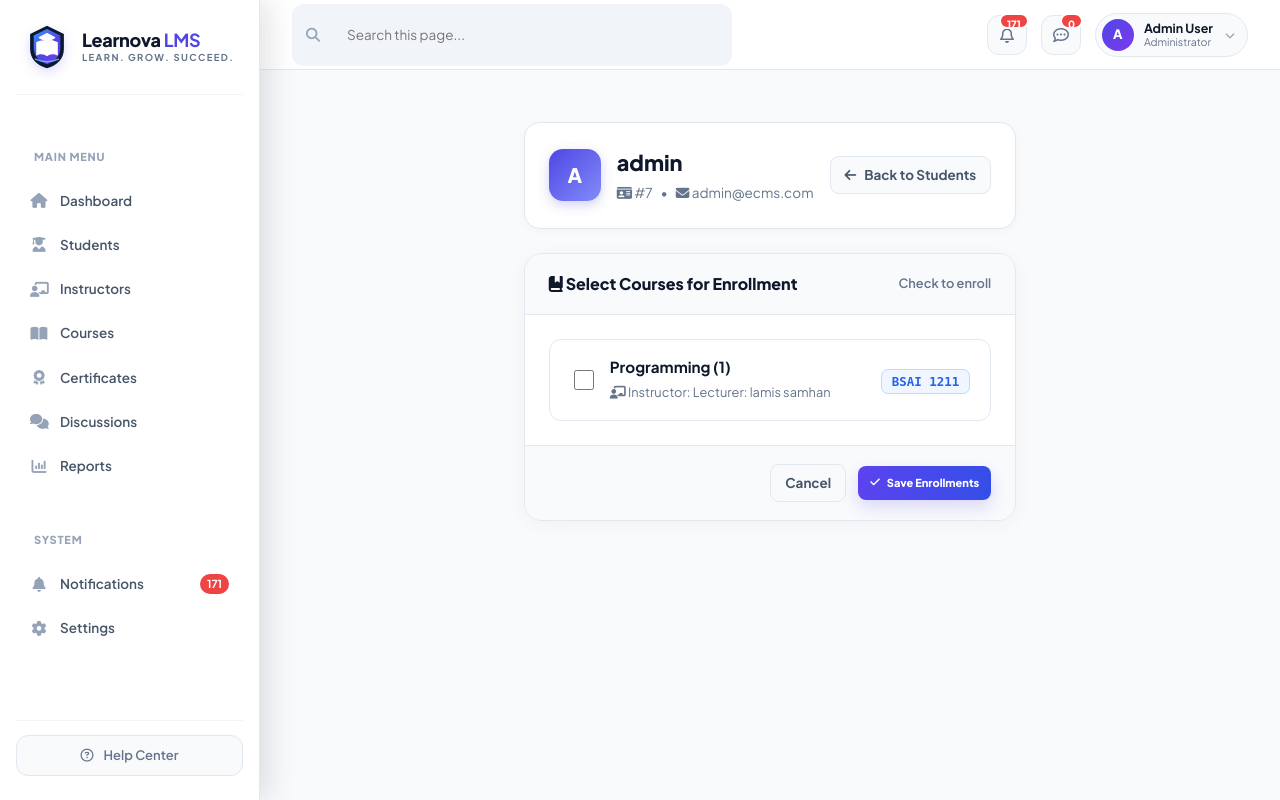
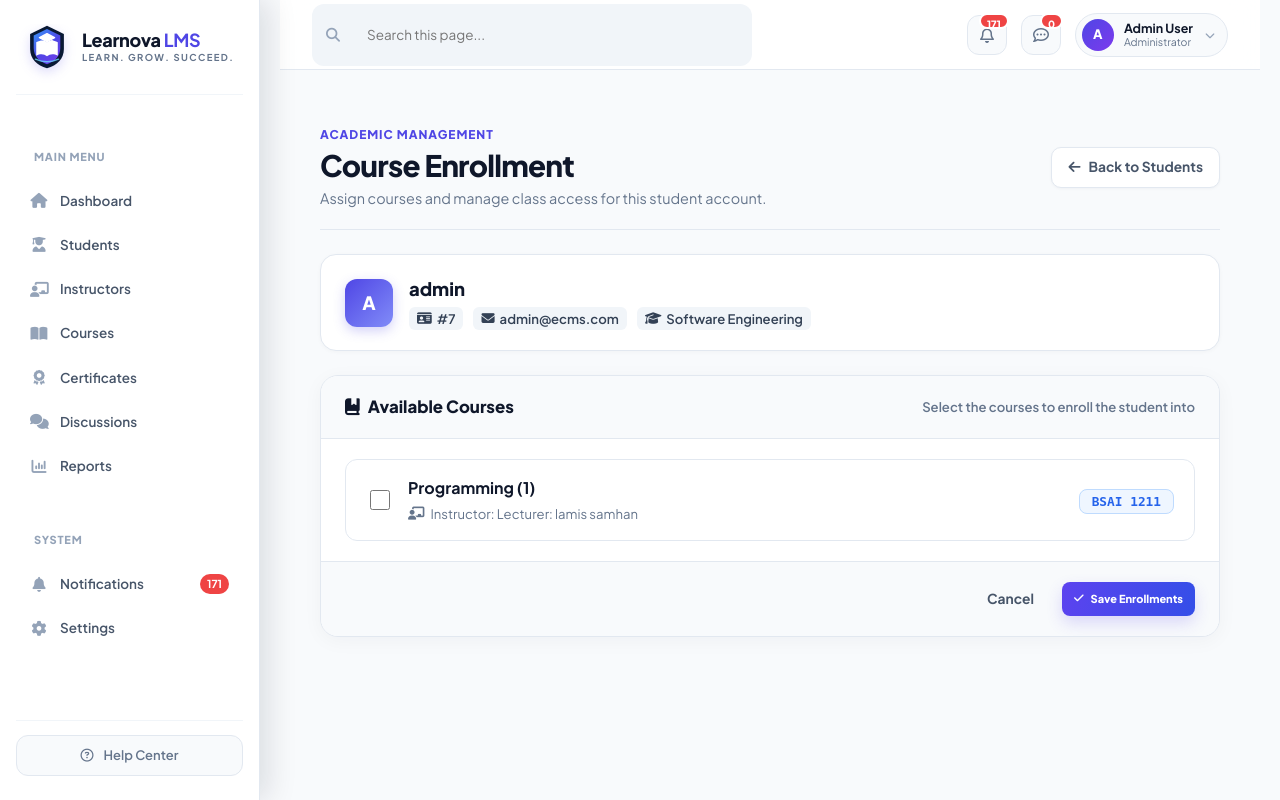
Before and after one commit to sanad-shat/Learnova-LMS-Platform, a Flask app: template ecms/app/templates/admin/enroll_courses.html in a window 1280 px wide. Run offline with Flask 3, Linux system fonts and the light colour scheme; the template is opened without the code that fills it: values that come from a table or form of the project are taken from there, others are empty.

Commit message:
Update enroll_courses.html

```diff
--- a/ecms/app/templates/admin/enroll_courses.html
+++ b/ecms/app/templates/admin/enroll_courses.html
@@ -21,26 +21,95 @@
     --success-text: #059669;
   }
 
-  .enroll-page-shell {
-    width: 100%;
-    max-width: 860px;
-    margin: 20px auto 60px;
-    padding: 0 16px;
-    box-sizing: border-box;
+  .content, .app-main {
+    max-width: 100% !important;
+    width: 100% !important;
+    padding-left: 20px !important;
+    padding-right: 20px !important;
   }
 
-  .enroll-header-card {
-    background: #ffffff;
-    border: 1px solid var(--slate-200);
-    border-radius: 16px;
-    padding: 24px;
-    margin-bottom: 24px;
-    box-shadow: 0 2px 10px rgba(15, 23, 42, 0.03);
+  .enroll-page-shell {
+    width: 100% !important;
+    max-width: 100% !important;
+    padding: 24px 20px 60px !important;
+    margin: 0 !important;
+    box-sizing: border-box;
+    font-family: inherit;
+  }
+
+  .enroll-top-bar {
     display: flex;
     justify-content: space-between;
     align-items: center;
     flex-wrap: wrap;
     gap: 16px;
+    margin-bottom: 24px;
+    padding-bottom: 20px;
+    border-bottom: 1px solid var(--slate-200);
+    width: 100%;
+  }
+
+  .page-title-group h5 {
+    font-size: 0.75rem;
+    font-weight: 800;
+    text-transform: uppercase;
+    letter-spacing: 0.08em;
+    color: var(--primary);
+    margin: 0 0 4px;
+  }
+
+  .page-title-group h1 {
+    font-size: 1.85rem;
+    font-weight: 800;
+    color: var(--slate-900);
+    letter-spacing: -0.025em;
+    margin: 0 0 4px;
+    line-height: 1.2;
+  }
+
+  .page-title-group p {
+    font-size: 0.9rem;
+    color: var(--slate-500);
+    margin: 0;
+  }
+
+  .btn-back-link {
+    display: inline-flex;
+    align-items: center;
+    gap: 8px;
+    font-size: 0.86rem;
+    font-weight: 700;
+    color: var(--slate-600);
+    text-decoration: none;
+    padding: 9px 16px;
+    border-radius: 10px;
+    border: 1px solid var(--slate-200);
+    background: #ffffff;
+    box-shadow: 0 1px 3px rgba(15, 23, 42, 0.04);
+    transition: all 0.2s ease;
+  }
+
+  .btn-back-link:hover {
+    background: var(--slate-50);
+    color: var(--slate-900);
+    border-color: var(--slate-300);
+    transform: translateY(-1px);
+  }
+
+  .student-overview-card {
+    background: #ffffff;
+    border: 1px solid var(--slate-200);
+    border-radius: 16px;
+    padding: 20px 24px;
+    margin-bottom: 24px;
+    display: flex;
+    align-items: center;
+    justify-content: space-between;
+    flex-wrap: wrap;
+    gap: 16px;
+    box-shadow: 0 1px 4px rgba(15, 23, 42, 0.03);
+    width: 100%;
+    box-sizing: border-box;
   }
 
   .student-hero-meta {
@@ -50,89 +119,85 @@
   }
 
   .student-hero-avatar {
-    width: 52px;
-    height: 52px;
-    border-radius: 14px;
+    width: 48px;
+    height: 48px;
+    border-radius: 12px;
     background: linear-gradient(135deg, var(--primary), #818cf8);
     color: #ffffff;
     font-weight: 800;
-    font-size: 1.25rem;
+    font-size: 1.15rem;
     display: flex;
     align-items: center;
     justify-content: center;
     box-shadow: 0 4px 12px rgba(79, 70, 229, 0.25);
   }
 
-  .student-hero-info h2 {
-    font-size: 1.35rem;
+  .student-hero-info h3 {
+    font-size: 1.15rem;
     font-weight: 800;
     color: var(--slate-900);
     margin: 0 0 4px;
   }
 
-  .student-hero-info p {
-    font-size: 0.85rem;
+  .student-hero-badges {
+    display: flex;
+    align-items: center;
+    flex-wrap: wrap;
+    gap: 10px;
+    font-size: 0.82rem;
     color: var(--slate-500);
-    margin: 0;
-    display: flex;
-    gap: 8px;
-    align-items: center;
   }
 
-  .btn-back-link {
+  .pill-badge {
+    background: var(--slate-100);
+    color: var(--slate-700);
+    font-weight: 600;
+    padding: 2px 8px;
+    border-radius: 6px;
     display: inline-flex;
     align-items: center;
-    gap: 8px;
-    font-size: 0.84rem;
-    font-weight: 700;
-    color: var(--slate-600);
-    text-decoration: none;
-    padding: 8px 14px;
-    border-radius: 9px;
-    border: 1px solid var(--slate-200);
-    background: var(--slate-50);
-    transition: all 0.2s ease;
+    gap: 5px;
   }
 
-  .btn-back-link:hover {
-    background: #ffffff;
-    color: var(--slate-900);
-    border-color: var(--slate-300);
-  }
-
-  .courses-selection-card {
+  .courses-panel-card {
     background: #ffffff;
     border: 1px solid var(--slate-200);
     border-radius: 18px;
     box-shadow: 0 4px 20px rgba(15, 23, 42, 0.04);
     overflow: hidden;
+    width: 100%;
+    box-sizing: border-box;
   }
 
-  .courses-selection-header {
+  .courses-panel-header {
     padding: 18px 24px;
     border-bottom: 1px solid var(--slate-200);
     background: var(--slate-50);
     display: flex;
     justify-content: space-between;
     align-items: center;
+    flex-wrap: wrap;
+    gap: 12px;
   }
 
-  .courses-selection-header h4 {
+  .courses-panel-header h3 {
     margin: 0;
-    font-size: 1rem;
+    font-size: 1.05rem;
     font-weight: 800;
     color: var(--slate-900);
+    display: flex;
+    align-items: center;
+    gap: 8px;
   }
 
-  .courses-grid-body {
-    padding: 24px;
+  .courses-list-body {
+    padding: 20px 24px;
     display: flex;
     flex-direction: column;
     gap: 12px;
   }
 
-  .course-check-item {
-    position: relative;
+  .course-check-card {
     display: flex;
     align-items: center;
     padding: 16px 20px;
@@ -141,55 +206,66 @@
     background: #ffffff;
     cursor: pointer;
     transition: all 0.2s ease;
+    user-select: none;
   }
 
-  .course-check-item:hover {
+  .course-check-card:hover {
     border-color: var(--primary-border);
     background: #fafbff;
+    transform: translateY(-1px);
   }
 
-  .course-check-item input[type="checkbox"] {
+  .course-check-card.selected {
+    border-color: var(--primary);
+    background: #f8faff;
+    box-shadow: 0 0 0 1px var(--primary);
+  }
+
+  .course-check-card input[type="checkbox"] {
     width: 20px;
     height: 20px;
     accent-color: var(--primary);
     cursor: pointer;
-    margin-right: 16px;
+    margin-right: 18px;
     flex-shrink: 0;
   }
 
-  .course-item-details {
+  .course-card-details {
     flex-grow: 1;
     display: flex;
     justify-content: space-between;
     align-items: center;
     flex-wrap: wrap;
-    gap: 10px;
+    gap: 12px;
   }
 
-  .course-title-group strong {
-    display: block;
-    font-size: 0.95rem;
+  .course-name-title {
+    font-size: 1rem;
     font-weight: 700;
     color: var(--slate-900);
+    margin-bottom: 4px;
   }
 
-  .course-title-group span {
-    font-size: 0.8rem;
+  .course-instructor-sub {
+    font-size: 0.82rem;
     color: var(--slate-500);
+    display: flex;
+    align-items: center;
+    gap: 6px;
   }
 
-  .course-badge-code {
+  .badge-course-code {
     background: #eff6ff;
     color: #2563eb;
     border: 1px solid #bfdbfe;
-    font-size: 0.78rem;
+    font-size: 0.8rem;
     font-weight: 700;
-    padding: 4px 10px;
-    border-radius: 7px;
-    font-family: ui-monospace, monospace;
+    padding: 4px 12px;
+    border-radius: 8px;
+    font-family: ui-monospace, SFMono-Regular, monospace;
   }
 
-  .enroll-footer-bar {
+  .enroll-footer {
     padding: 18px 24px;
     border-top: 1px solid var(--slate-200);
     background: var(--slate-50);
@@ -199,12 +275,12 @@
     gap: 12px;
   }
 
-  .btn-submit-enroll {
+  .btn-submit-save {
     background: var(--primary);
     color: #ffffff;
     font-size: 0.9rem;
     font-weight: 700;
-    padding: 10px 24px;
+    padding: 11px 26px;
     border-radius: 10px;
     border: none;
     cursor: pointer;
@@ -215,76 +291,111 @@
     transition: all 0.2s ease;
   }
 
-  .btn-submit-enroll:hover {
+  .btn-submit-save:hover {
     background: var(--primary-hover);
     transform: translateY(-1px);
     box-shadow: 0 6px 18px rgba(79, 70, 229, 0.35);
   }
+
+  @media (max-width: 640px) {
+    .enroll-page-shell { padding: 16px 12px 40px !important; }
+    .enroll-top-bar { flex-direction: column; align-items: stretch; }
+    .student-overview-card { flex-direction: column; align-items: flex-start; }
+    .btn-submit-save { width: 100%; justify-content: center; }
+  }
 </style>
 
 <div class="enroll-page-shell">
-  <div class="enroll-header-card">
+  <!-- Top Navigation & Action -->
+  <div class="enroll-top-bar">
+    <div class="page-title-group">
+      <h5>ACADEMIC MANAGEMENT</h5>
+      <h1>Course Enrollment</h1>
+      <p>Assign courses and manage class access for this student account.</p>
+    </div>
+    <div>
+      <a href="/admin/students" class="btn-back-link">
+        <i class="fa-solid fa-arrow-left"></i> Back to Students
+      </a>
+    </div>
+  </div>
+
+  <!-- Student Info Strip -->
+  <div class="student-overview-card">
     <div class="student-hero-meta">
       <div class="student-hero-avatar">
         {{ (student.name_person or student.username or 'S')[0]|upper }}
       </div>
       <div class="student-hero-info">
-        <h2>{{ student.name_person or student.username }}</h2>
-        <p>
-          <span><i class="fa-solid fa-id-card"></i> #{{ student.university_id or student.student_id or student.id }}</span>
-          <span>•</span>
-          <span><i class="fa-solid fa-envelope"></i> {{ student.email }}</span>
-        </p>
+        <h3>{{ student.name_person or student.username }}</h3>
+        <div class="student-hero-badges">
+          <span class="pill-badge"><i class="fa-solid fa-id-card"></i> #{{ student.university_id or student.student_id or student.id }}</span>
+          <span class="pill-badge"><i class="fa-solid fa-envelope"></i> {{ student.email }}</span>
+          <span class="pill-badge"><i class="fa-solid fa-graduation-cap"></i> {{ student.department or 'Software Engineering' }}</span>
+        </div>
       </div>
     </div>
-    <a href="/admin/students" class="btn-back-link">
-      <i class="fa-solid fa-arrow-left"></i> Back to Students
-    </a>
   </div>
 
+  <!-- Course Checklist Form -->
   <form method="POST" action="">
-    <div class="courses-selection-card">
-      <div class="courses-selection-header">
-        <h4><i class="fa-solid fa-book-bookmark text-primary me-2"></i> Select Courses for Enrollment</h4>
-        <span style="font-size: 0.8rem; color: var(--slate-500); font-weight: 600;">Check to enroll</span>
+    <div class="courses-panel-card">
+      <div class="courses-panel-header">
+        <h3><i class="fa-solid fa-book-bookmark text-primary"></i> Available Courses</h3>
+        <span style="font-size: 0.82rem; color: var(--slate-500); font-weight: 600;">
+          Select the courses to enroll the student into
+        </span>
       </div>
 
-      <div class="courses-grid-body">
+      <div class="courses-list-body">
         {% if courses %}
           {% for course in courses %}
-          <label class="course-check-item" for="course_{{ course.id }}">
+          {% set is_enrolled = (student.enrollments and course.id in student.enrollments|map(attribute='course_id')|list) %}
+          <label class="course-check-card {% if is_enrolled %}selected{% endif %}" for="course_{{ course.id }}">
             <input type="checkbox" name="course_ids" id="course_{{ course.id }}" value="{{ course.id }}"
-              {% if student.enrollments and course.id in student.enrollments|map(attribute='course_id')|list %}checked{% endif %}>
+                   {% if is_enrolled %}checked{% endif %} onchange="toggleCardStyle(this)">
 
-            <div class="course-item-details">
-              <div class="course-title-group">
-                <strong>{{ course.name }}</strong>
-                <span>
+            <div class="course-card-details">
+              <div>
+                <div class="course-name-title">{{ course.name }}</div>
+                <div class="course-instructor-sub">
                   <i class="fa-solid fa-chalkboard-user"></i>
                   Instructor: {{ course.teacher.name_person or course.teacher.username if course.teacher else 'Unassigned' }}
-                </span>
+                </div>
               </div>
               <div>
-                <span class="course-badge-code">{{ course.code }}</span>
+                <span class="badge-course-code">{{ course.code }}</span>
               </div>
             </div>
           </label>
           {% endfor %}
         {% else %}
-          <div style="text-align: center; padding: 40px 10px; color: var(--slate-400);">
-            <i class="fa-solid fa-book-open" style="font-size: 2rem; margin-bottom: 10px; display: block;"></i>
-            No courses available to enroll. Please add courses first.
+          <div style="text-align: center; padding: 48px 16px; color: var(--slate-400);">
+            <i class="fa-solid fa-book-open" style="font-size: 2.2rem; margin-bottom: 12px; display: block;"></i>
+            <p style="font-size: 0.95rem; font-weight: 600; margin: 0 0 6px;">No courses available</p>
+            <span style="font-size: 0.82rem;">Create courses in Course Management before enrolling students.</span>
           </div>
         {% endif %}
       </div>
 
-      <div class="enroll-footer-bar">
-        <a href="/admin/students" class="btn-back-link" style="background: transparent;">Cancel</a>
-        <button type="submit" class="btn-submit-enroll">
+      <div class="enroll-footer">
+        <a href="/admin/students" class="btn-back-link" style="border: none; background: transparent; box-shadow: none;">Cancel</a>
+        <button type="submit" class="btn-submit-save">
           <i class="fa-solid fa-check"></i> Save Enrollments
         </button>
       </div>
     </div>
   </form>
 </div>
+
+<script>
+  function toggleCardStyle(checkbox) {
+    const card = checkbox.closest('.course-check-card');
+    if (checkbox.checked) {
+      card.classList.add('selected');
+    } else {
+      card.classList.remove('selected');
+    }
+  }
+</script>
 {% endblock %}
```
